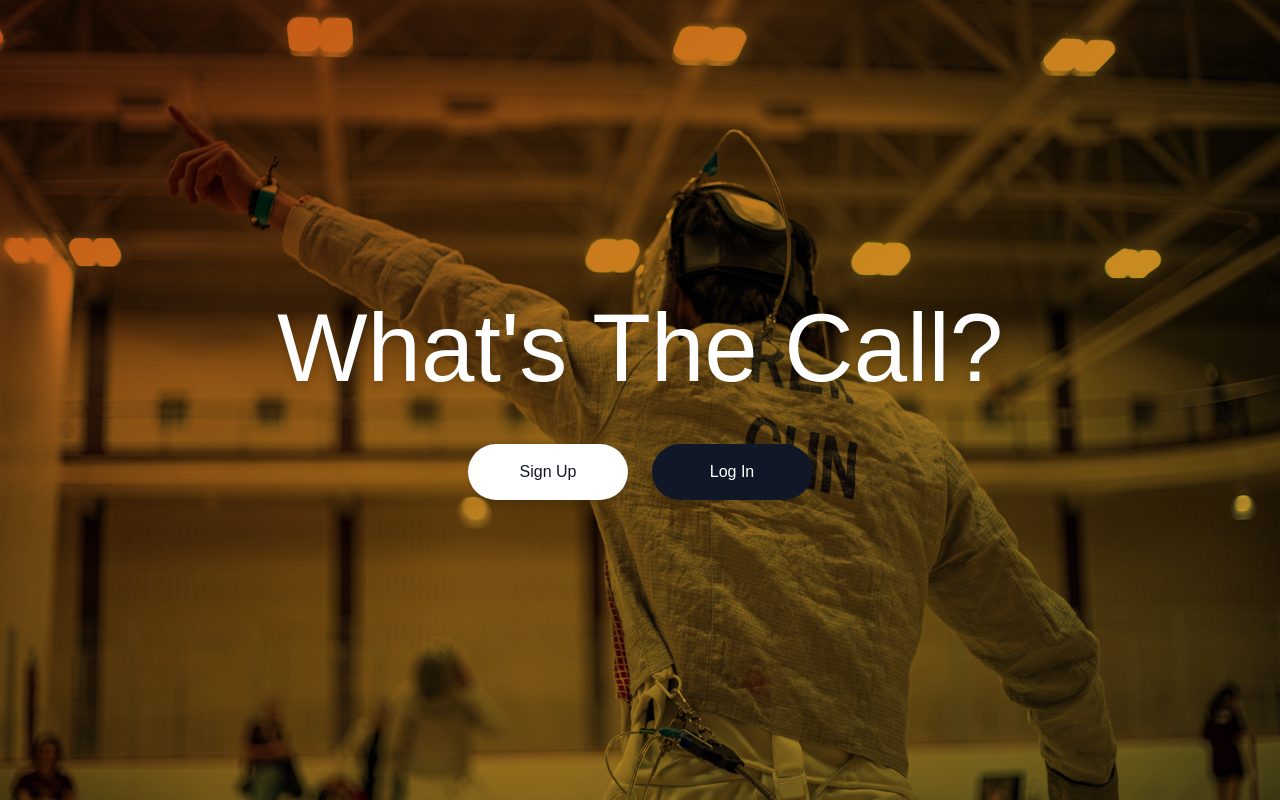
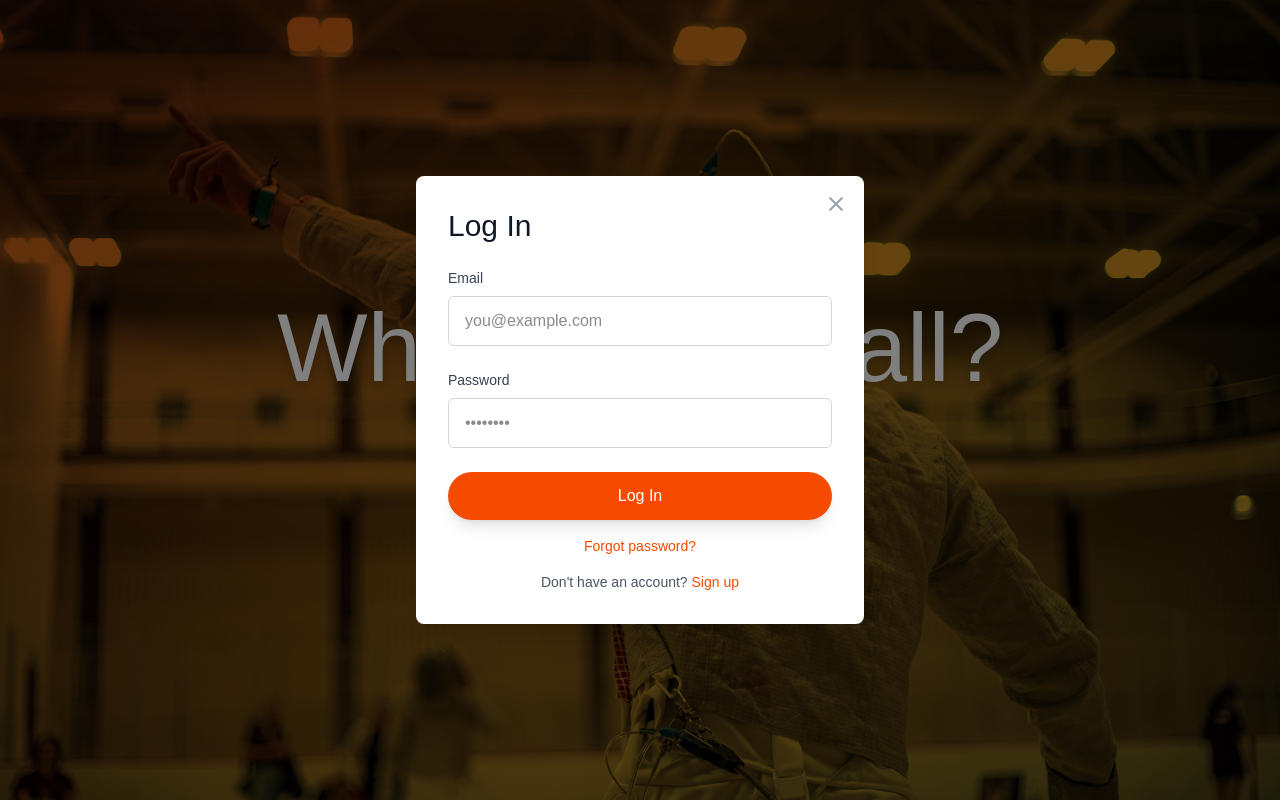
Before and after one commit to DPR919/WhatstheCall, a Next.js app: page / in a window 1280 px wide. Both pictures are taken after a click on the button "Log In". Shown: the top 800 px of the page. Built offline with nearby package versions, Linux system fonts and the light colour scheme.

Commit message:
Log In pop-up

```diff
--- a/app/components/Button.tsx
+++ b/app/components/Button.tsx
@@ -2,7 +2,7 @@ import { type ButtonHTMLAttributes, type ReactNode } from "react";
 import { buttonStyles } from "../constants/design-system";
 
 interface ButtonProps extends ButtonHTMLAttributes<HTMLButtonElement> {
-  variant?: keyof Omit<typeof buttonStyles, "base">;
+  variant?: keyof typeof buttonStyles;
   children: ReactNode;
 }
 
@@ -18,7 +18,7 @@ export function Button({
 }: ButtonProps) {
   return (
     <button
-      className={`${buttonStyles.base} ${buttonStyles[variant]} ${className}`}
+      className={`${buttonStyles[variant]} ${className}`}
       {...props}
     >
       {children}
--- /dev/null
+++ b/app/components/Modal.tsx
@@ -0,0 +1,63 @@
+"use client";
+
+import { type ReactNode, useEffect } from "react";
+import { modalStyles } from "../constants/design-system";
+
+interface ModalProps {
+  isOpen: boolean;
+  onClose: () => void;
+  children: ReactNode;
+}
+
+export function Modal({ isOpen, onClose, children }: ModalProps) {
+  useEffect(() => {
+    const handleEscape = (event: KeyboardEvent) => {
+      if (event.key === "Escape") {
+        onClose();
+      }
+    };
+
+    if (isOpen) {
+      document.addEventListener("keydown", handleEscape);
+      document.body.style.overflow = "hidden";
+    }
+
+    return () => {
+      document.removeEventListener("keydown", handleEscape);
+      document.body.style.overflow = "unset";
+    };
+  }, [isOpen, onClose]);
+
+  if (!isOpen) {
+    return null;
+  }
+
+  return (
+    <div className={modalStyles.backdrop} onClick={onClose} role="dialog" aria-modal="true">
+      <div className={modalStyles.container} onClick={(event) => event.stopPropagation()}>
+        <button
+          type="button"
+          onClick={onClose}
+          className={modalStyles.closeButton}
+          aria-label="Close modal"
+        >
+          <svg
+            xmlns="http://www.w3.org/2000/svg"
+            width="24"
+            height="24"
+            viewBox="0 0 24 24"
+            fill="none"
+            stroke="currentColor"
+            strokeWidth="2"
+            strokeLinecap="round"
+            strokeLinejoin="round"
+          >
+            <line x1="18" y1="6" x2="6" y2="18" />
+            <line x1="6" y1="6" x2="18" y2="18" />
+          </svg>
+        </button>
+        {children}
+      </div>
+    </div>
+  );
+}
--- /dev/null
+++ b/app/components/login-popup/LoginPopup.tsx
@@ -0,0 +1,82 @@
+"use client";
+
+import { type FormEvent, useState } from "react";
+import { formStyles, modalStyles } from "../../constants/design-system";
+
+interface LoginFormProps {
+  onClose: () => void;
+}
+
+/**
+ * Login Form Component
+ * Handles user authentication (currently stub - add real auth later)
+ */
+export function LoginForm({ onClose }: LoginFormProps) {
+  const [email, setEmail] = useState("");
+  const [password, setPassword] = useState("");
+
+  const handleSubmit = (event: FormEvent) => {
+    event.preventDefault();
+
+    // TODO: Add real authentication logic here
+    console.log("Login attempt:", { email, password });
+
+    // For now, just close the modal
+    alert("Login functionality coming soon!");
+    onClose();
+  };
+
+  return (
+    <div>
+      <h2 className={modalStyles.title}>Log In</h2>
+
+      <form onSubmit={handleSubmit}>
+        <div className={formStyles.inputGroup}>
+          <label htmlFor="email" className={formStyles.label}>
+            Email
+          </label>
+          <input
+            type="email"
+            id="email"
+            value={email}
+            onChange={(event) => setEmail(event.target.value)}
+            className={formStyles.input}
+            placeholder="you@example.com"
+            required
+          />
+        </div>
+
+        <div className={formStyles.inputGroup}>
+          <label htmlFor="password" className={formStyles.label}>
+            Password
+          </label>
+          <input
+            type="password"
+            id="password"
+            value={password}
+            onChange={(event) => setPassword(event.target.value)}
+            className={formStyles.input}
+            placeholder="••••••••"
+            required
+          />
+        </div>
+
+        <button type="submit" className={formStyles.submitButton}>
+          Log In
+        </button>
+
+        <div className={formStyles.helperText}>
+          <a href="#" className={formStyles.link}>
+            Forgot password?
+          </a>
+        </div>
+
+        <div className={formStyles.helperText}>
+          Don&apos;t have an account? <a href="#" className={formStyles.link}>Sign up</a>
+        </div>
+      </form>
+    </div>
+  );
+}
+
+export default LoginForm;
--- a/app/constants/design-system.ts
+++ b/app/constants/design-system.ts
@@ -124,9 +124,8 @@ export const gradients = {
  * Predefined button styles for consistency
  */
 export const buttonStyles = {
-  base: 'px-10 py-4 rounded-full shadow-lg hover:shadow-xl transition-all duration-300 hover:scale-105 min-w-[160px]',
-  primary: 'bg-white text-gray-900',
-  secondary: 'bg-gray-900 text-white',
+  primary: 'cursor-pointer px-10 py-4 bg-white text-gray-900 rounded-full shadow-lg hover:shadow-xl transition-all duration-300 hover:scale-105 min-w-[160px]',
+  secondary: 'cursor-pointer px-10 py-4 bg-gray-900 text-white rounded-full shadow-lg hover:shadow-xl transition-all duration-300 hover:scale-105 min-w-[160px]',
 } as const;
 
 /**
@@ -174,3 +173,27 @@ export const splashPageStyles = {
     body: 'text-lg leading-relaxed text-gray-700',
   },
 } as const;
+
+/**
+ * Modal styles
+ * Shared modal shell/title tokens for auth popups.
+ */
+export const modalStyles = {
+  backdrop: 'fixed inset-0 bg-black/50 z-50 flex items-center justify-center p-4',
+  container: 'bg-white rounded-lg shadow-xl max-w-md w-full p-8 relative',
+  closeButton: 'cursor-pointer absolute top-4 right-4 text-gray-400 hover:text-gray-600 transition-colors',
+  title: 'text-3xl mb-6 text-gray-900',
+} as const;
+
+/**
+ * Form styles
+ * Shared auth form spacing and controls.
+ */
+export const formStyles = {
+  inputGroup: 'mb-6',
+  label: 'block text-sm mb-2 text-gray-700',
+  input: 'w-full px-4 py-3 border border-gray-300 rounded-md focus:outline-none focus:ring-2 focus:ring-orange-600 focus:border-transparent',
+  submitButton: 'cursor-pointer w-full px-6 py-3 bg-orange-600 text-white rounded-full shadow-lg hover:shadow-xl transition-all duration-300 hover:scale-105',
+  link: 'cursor-pointer text-orange-600 hover:text-orange-700 transition-colors text-sm',
+  helperText: 'mt-4 text-center text-sm text-gray-600',
+} as const;
--- a/app/page.tsx
+++ b/app/page.tsx
@@ -1,10 +1,17 @@
+"use client";
+
+import { useState } from "react";
 import { Button } from "./components/Button";
 import { Container } from "./components/Container";
+import { Modal } from "./components/Modal";
 import { Section } from "./components/Section";
 import { ImageWithFallback } from "./components/figma/image-with-fallback";
+import { LoginForm } from "./components/login-popup/LoginPopup";
 import { gradients, splashPageStyles } from "./constants/design-system";
 
 export default function Home() {
+  const [isLoginModalOpen, setIsLoginModalOpen] = useState(false);
+
   return (
     <div className={splashPageStyles.root}>
       <Section variant="hero" className={splashPageStyles.hero.sectionPadding}>
@@ -25,7 +32,7 @@ export default function Home() {
             <Button type="button" variant="primary">
               Sign Up
             </Button>
-            <Button type="button" variant="secondary">
+            <Button type="button" variant="secondary" onClick={() => setIsLoginModalOpen(true)}>
               Log In
             </Button>
           </div>
@@ -45,6 +52,10 @@ export default function Home() {
           </p>
         </Container>
       </Section>
+
+      <Modal isOpen={isLoginModalOpen} onClose={() => setIsLoginModalOpen(false)}>
+        <LoginForm onClose={() => setIsLoginModalOpen(false)} />
+      </Modal>
     </div>
   );
 }
```
